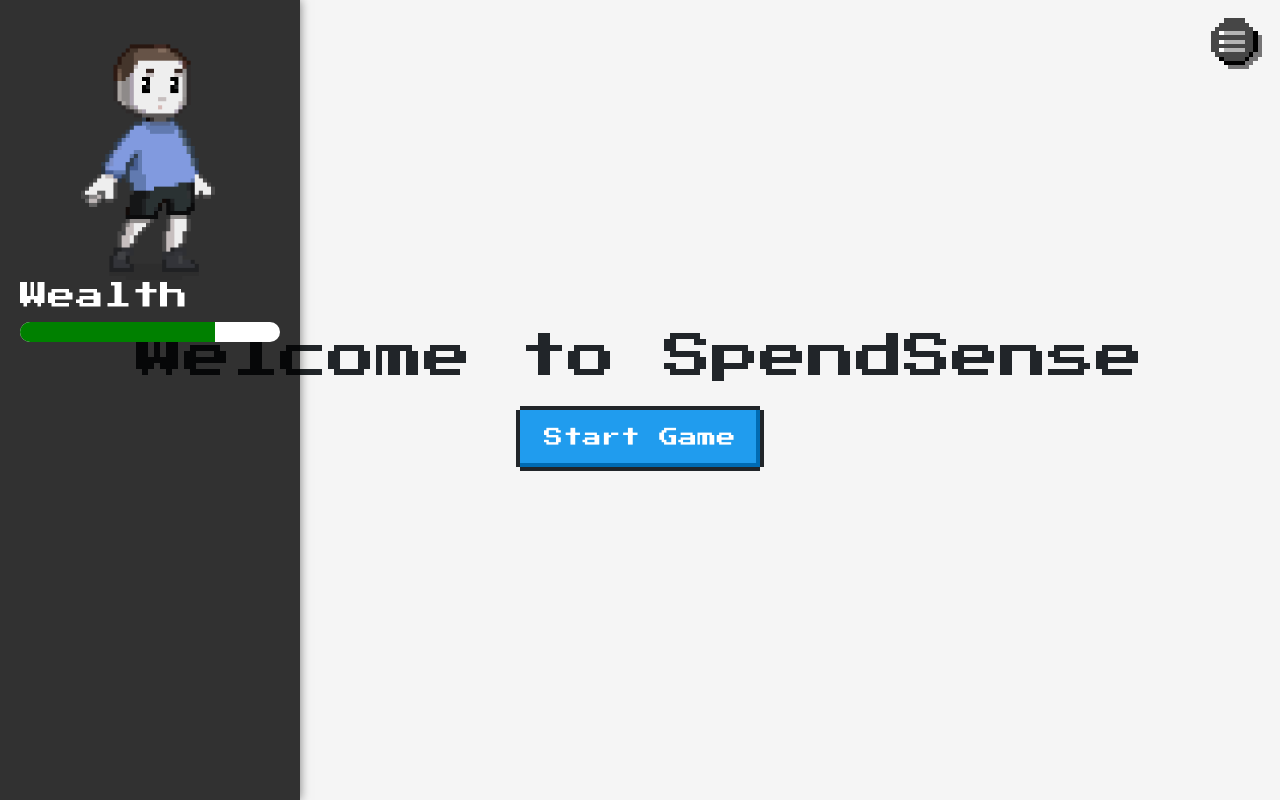
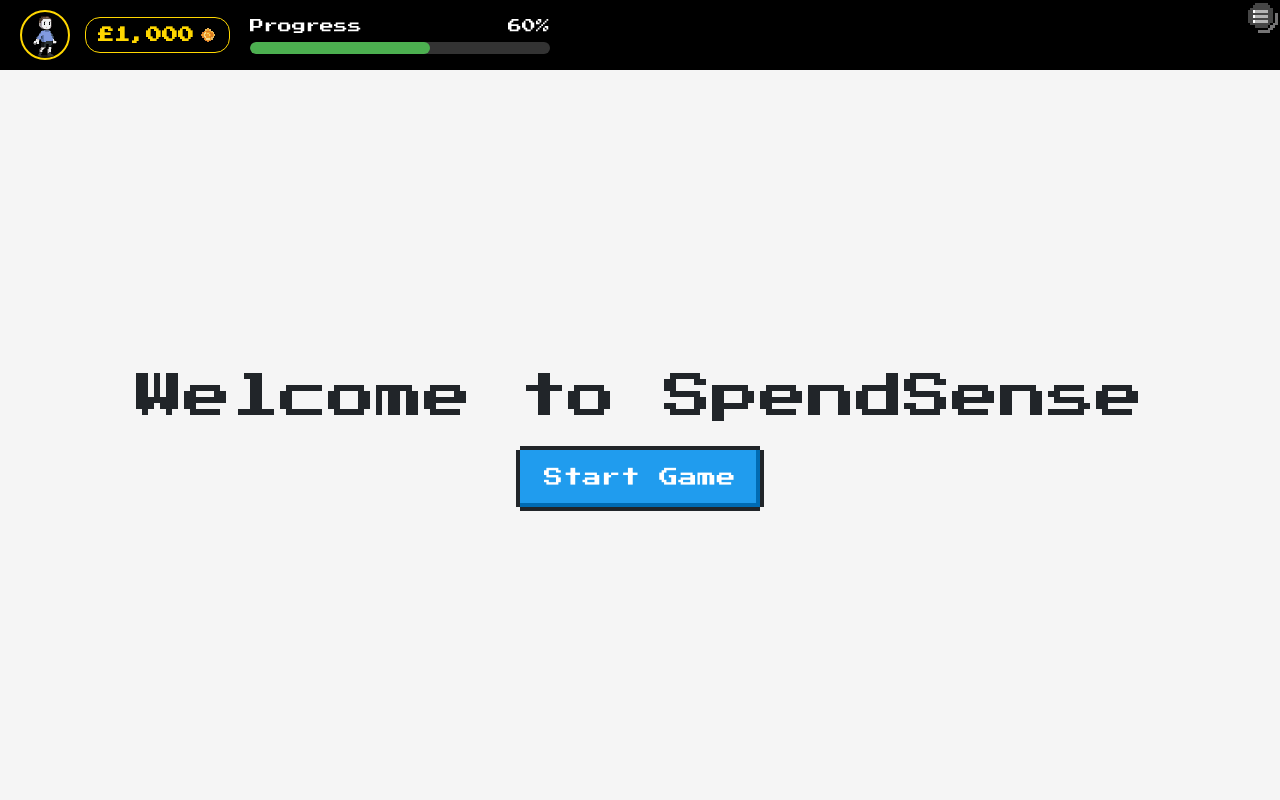
Before and after one commit to VizonaVerse/SpendSense, a React (Create React App) app in the folder SpendSense/spendsense-react/: page / in a window 1280 px wide. Shown: the top 800 px of the page. Built offline with nearby package versions, Linux system fonts and the light colour scheme.

Commit message:
added stats and progress bar

```diff
--- a/SpendSense/spendsense-react/src/App.css
+++ b/SpendSense/spendsense-react/src/App.css
@@ -29,7 +29,7 @@ html, body {
 /* Main Layout */
 #main-wrapper {
   position: relative;
-  height: 100vh;
+  height: 100%;
   overflow: hidden;
 }
 
--- a/SpendSense/spendsense-react/src/App.js
+++ b/SpendSense/spendsense-react/src/App.js
@@ -12,9 +12,9 @@ import JobSwitch from "./components/JobSwitch.js";
 import PensionWithdrawal from "./components/PensionWithdrawal.js";
 import EndShop from "./components/EndShop.js"; // ✅ NEW
 import EndScreen from "./components/EndScreen.js";
-import CharacterSidebar from "./components/CharacterSideBar.js";
 import Information from "./components/Information.js";
 import UserDataForm from "./components/UserDataForm.js";
+import Stats from "./components/Stats.js";
 
 function App() {
   const scrollContainerRef = useRef(null);
@@ -139,14 +139,14 @@ function App() {
   return (
     <div id="main-wrapper">
       <Information />
-
+      <Stats />
       <div id="scroll-container" ref={scrollContainerRef}>
         {/* Home Section */}
         <section className="section home-section">
           <Home onStart={handleStart} />
         </section>
 
-        <CharacterSidebar />
+
 
         {/* User Data Form Section */}
         <section className="section form-section">
--- a/SpendSense/spendsense-react/src/components/CharacterSideBar.js
+++ /dev/null
@@ -1,111 +0,0 @@
-import React, { useRef, useEffect, useState } from 'react';
-import { gsap } from 'gsap';
-
-function CharacterSidebar() {
-  const sidebarRef = useRef(null);
-  const hoverAreaRef = useRef(null);
-  const [isOpen, setIsOpen] = useState(false);
-
-  useEffect(() => {
-    const sidebar = sidebarRef.current;
-    const hoverArea = hoverAreaRef.current;
-
-    // Initial setup - sidebar off-screen
-    gsap.set(sidebar, { x: '-100%' });
-
-    const handleMouseEnter = (e) => {
-      if (!isOpen) {
-        gsap.to(sidebar, {
-          x: '0%',
-          duration: 0.3,
-          ease: 'power1.out'
-        });
-        setIsOpen(true);
-      }
-    };
-
-    const handleMouseLeave = (e) => {
-      // Only close if mouse is not over sidebar
-      if (!sidebar.contains(e.relatedTarget)) {
-        gsap.to(sidebar, {
-          x: '-100%',
-          duration: 0.3,
-          ease: 'power1.in'
-        });
-        setIsOpen(false);
-      }
-    };
-
-    // Hover area for triggering sidebar
-    hoverArea.addEventListener('mouseenter', handleMouseEnter);
-
-    // Sidebar leave event
-    sidebar.addEventListener('mouseleave', handleMouseLeave);
-
-    // Cleanup
-    return () => {
-      hoverArea.removeEventListener('mouseenter', handleMouseEnter);
-      sidebar.removeEventListener('mouseleave', handleMouseLeave);
-    };
-  }, [isOpen]);
-
-  return (
-    <>
-      {/* Invisible hover area */}
-      <div
-        ref={hoverAreaRef}
-        style={{
-          position: 'fixed',
-          left: 0,
-          top: 0,
-          bottom: 0,
-          width: '20px',
-          zIndex: 1000
-        }}
-      />
-
-      {/* Sidebar */}
-      <div
-        ref={sidebarRef}
-        style={{
-          position: 'fixed',
-          left: 0,
-          top: 0,
-          bottom: 0,
-          width: '300px',
-          backgroundColor: 'rgba(0, 0, 0, 0.8)',
-          color: 'white',
-          zIndex: 1000,
-          padding: '20px',
-          boxShadow: '0 0 10px rgba(0,0,0,0.5)'
-        }}
-      >
-        <img
-            src="images/sprite_base.png"
-            alt="Character"
-            style={{ width: '100%' }}
-        />
-
-        <div>
-          <h3>Wealth</h3>
-          <div style={{
-            width: '100%',
-            height: '20px',
-            backgroundColor: '#FFF',
-            borderRadius: '10px',
-            overflow: 'hidden'
-          }}>
-            <div style={{
-              width: '75%',
-              height: '100%',
-              backgroundColor: 'green'
-            }} />
-          </div>
-
-        </div>
-      </div>
-    </>
-  );
-}
-
-export default CharacterSidebar;
--- a/SpendSense/spendsense-react/src/components/Information.js
+++ b/SpendSense/spendsense-react/src/components/Information.js
@@ -29,14 +29,14 @@ function Information() {
           ease: 'power1.inOut'
         })
         .fromTo(navRef.current,
-          { x: '100%', opacity: 0 }, // Changed from '-100%' to '100%'
+          { x: '100%', opacity: 0 },
           {
             x: '0%',
             opacity: 1,
             duration: 0.3,
             ease: 'power1.out'
           },
-          0 // start at the same time as overlay animation
+          0
         );
     }
   };
@@ -50,7 +50,7 @@ function Information() {
           ease: 'power1.inOut'
         })
         .to(navRef.current, {
-          x: '100%', // Changed from '-100%' to '100%'
+          x: '100%',
           opacity: 0,
           duration: 0.3,
           ease: 'power1.in',
@@ -80,7 +80,6 @@ function Information() {
     // Menu button hover animation
     const menuButton = menuButtonRef.current;
     if (menuButton) {
-      // Define timeline within the scope
       const buttonTimeline = gsap.timeline({ paused: true });
       buttonTimeline.to(menuButton, {
         scale: 1.1,
@@ -122,38 +121,38 @@ function Information() {
 
   return (
     <>
+      <div >
+        {/* Menu Button */}
         <button
           ref={menuButtonRef}
           id="open-menu-button"
           onClick={handleButtonClick(openNav)}
           style={{
-          position: "fixed",
-          top: "1vmin",
-          right: "1vmin", // Changed from left to right
-          zIndex: 1000,
+            position: 'relative',
             background: 'none',
             border: 'none',
             cursor: 'pointer',
-          width: '10vmin',
-          height: '10vmin',
-          maxWidth: '128px',
-          maxHeight: '128px',
+            width: '40px',
+            height: '40px',
             display: 'flex',
             alignItems: 'center',
-          justifyContent: 'center'
+            justifyContent: 'center',
+            marginLeft: 'auto',
+            zIndex: 1000,
           }}
         >
           <img
             src="images/menu.png"
             alt="Menu"
             style={{
-            width: '100%',
-            height: '100%',
+              width: '5vmin',
+              height: '5vmin',
               imageRendering: "pixelated",
               objectFit: 'contain'
             }}
           />
         </button>
+      </div>
 
       <nav
         id="navbar"
@@ -172,16 +171,6 @@ function Information() {
           flexDirection: 'column'
         }}
       >
-        <div
-          style={{
-            display: 'flex',
-            justifyContent: 'flex-start',
-            padding: '15px'
-          }}
-        >
-
-        </div>
-
         <ul
           style={{
             listStyle: 'none',
@@ -247,7 +236,6 @@ function Information() {
               API 2
             </button>
           </li>
-
         </ul>
       </nav>
 
--- /dev/null
+++ b/SpendSense/spendsense-react/src/components/Stats.js
@@ -0,0 +1,134 @@
+import React, { useState, useEffect } from 'react';
+
+function CharacterStatsDisplay({
+  characterImage = "images/sprite_base.png",
+  initialMoney = 1000,
+  initialProgress = 60,
+  onMoneyChange = null,
+  onProgressChange = null
+}) {
+  const [money, setMoney] = useState(initialMoney);
+  const [progress, setProgress] = useState(initialProgress);
+
+  // Listen for external updates to money and progress
+  useEffect(() => {
+    setMoney(initialMoney);
+  }, [initialMoney]);
+
+  useEffect(() => {
+    setProgress(initialProgress);
+  }, [initialProgress]);
+
+  // Undefined functions to update money and progress
+  const addMoney = (amount) => {
+    const newMoney = money + amount;
+    setMoney(newMoney);
+    if (onMoneyChange) onMoneyChange(newMoney);
+  };
+
+  const updateProgress = (value) => {
+    // Ensure progress stays between 0-100
+    const newProgress = Math.max(0, Math.min(100, value));
+    setProgress(newProgress);
+    if (onProgressChange) onProgressChange(newProgress);
+  };
+
+  return (
+    <div className="character-stats-container" style={{
+      display: 'flex',
+      alignItems: 'center',
+      width: '100%',
+      padding: '10px 20px',
+      backgroundColor: '#000',
+      color: 'white',
+      position: 'fixed',
+      top: 0,
+      left: 0,
+      right: 0,
+      zIndex: 100,
+    }}>
+      {/* Character Picture */}
+      <div className="character-portrait" style={{
+        width: '50px',
+        height: '50px',
+        borderRadius: '50%',
+        overflow: 'hidden',
+        border: '2px solid gold',
+        marginRight: '15px'
+      }}>
+        <img
+          src={characterImage}
+          alt="Character"
+          style={{
+            width: '100%',
+            height: '100%',
+            objectFit: 'cover',
+            imageRendering: 'pixelated'
+          }}
+        />
+      </div>
+
+      {/* Money Display */}
+      <div className="money-display" style={{
+        display: 'flex',
+        alignItems: 'center',
+        gap: '5px',
+        backgroundColor: 'rgba(0, 0, 0, 0.5)',
+        padding: '5px 12px',
+        borderRadius: '15px',
+        border: '1px solid gold',
+        marginRight: '20px'
+      }}>
+        <span style={{
+          fontSize: '16px',
+          fontWeight: 'bold',
+          color: 'gold'
+        }}>
+          £{money.toLocaleString()}
+        </span>
+        <img
+          src="images/coin.png"
+          alt="Coins"
+          style={{
+            width: '18px',
+            height: '18px',
+            imageRendering: 'pixelated'
+          }}
+        />
+      </div>
+
+      {/* Progress Bar */}
+      <div className="progress-container" style={{
+        flex: 1,
+        maxWidth: '300px'
+      }}>
+        <div className="progress-label" style={{
+          display: 'flex',
+          justifyContent: 'space-between',
+          marginBottom: '5px',
+          fontSize: '14px'
+        }}>
+          <span>Progress</span>
+          <span>{progress}%</span>
+        </div>
+        <div className="progress-bar-bg" style={{
+          width: '100%',
+          height: '12px',
+          backgroundColor: 'rgba(255, 255, 255, 0.2)',
+          borderRadius: '6px',
+          overflow: 'hidden'
+        }}>
+          <div className="progress-bar-fill" style={{
+            height: '100%',
+            width: `${progress}%`,
+            backgroundColor: '#4CAF50',
+            borderRadius: '6px',
+            transition: 'width 0.3s ease'
+          }} />
+        </div>
+      </div>
+    </div>
+  );
+}
+
+export default CharacterStatsDisplay;
```
Also changed, not shown: SpendSense/spendsense-react/public/images/coin.png (added). Lines whose indentation alone changed are shown as unchanged.
